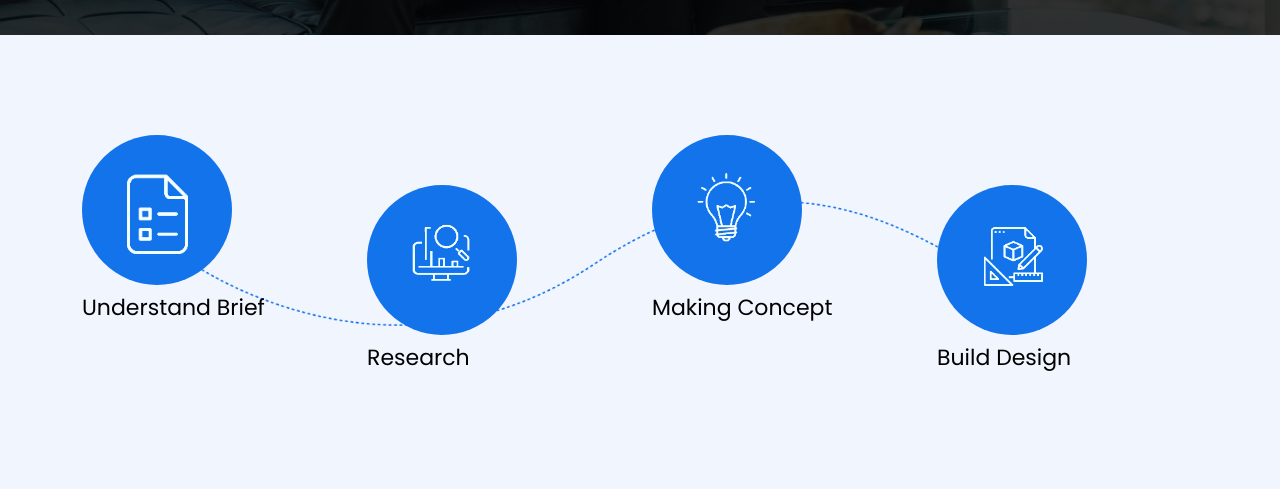
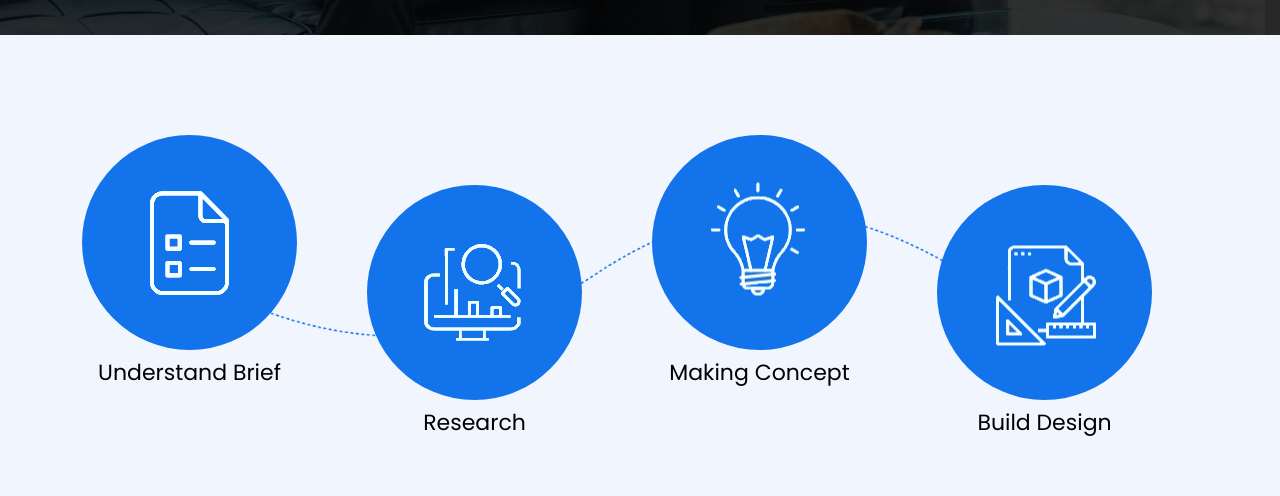
Before and after one commit to developerTajul/designOriel, a website with bundled scripts: page index.html in a window 1280 px wide. Shown: the part 2680-3176 px from the top of the page. Built offline with nearby package versions, Linux system fonts and the light colour scheme; files whose address does not match are found by name.

Commit message:
fatima's code has been changed by me

```diff
--- a/assets/scss/_feature.scss
+++ b/assets/scss/_feature.scss
@@ -1,12 +1,10 @@
 /* ----------------------------------
     Feature Section
  ------------------------------------ */
-
-
-.icon-section {
-	padding: 100px 0px;
-	position: relative;
-	background: #f1f5fe;
+  /**
+ .icon-section{
+	.icon-wrapper{
+		.icon-content{
 			.icon{
 				background: #1373eb;
 				width: 150px;
@@ -21,6 +19,34 @@
 				padding: 10px 0px;
 			}
 		}
+	}
+ }
+ **/
+
+.icon-section {
+	padding: 100px 0px;
+	position: relative;
+	background: #f1f5fe;
+	.icon{
+		background: #1373eb;
+		width: 215px;
+		height: 215px;
+		border-radius: 50%;
+		h3{
+			font-size: 22px;
+			font-weight: 400;
+			color: #000;
+			text-transform: capitalize;
+			padding: 10px 0px;
+			top: 100%;
+			position: absolute;
+			left: 0;
+			right: 0;
+		}
+	}
+
+}
+
 .border-bottom {
 	position: absolute;
 	right: 18%;
@@ -33,12 +59,16 @@
 .icon-content {
 	position: relative;
 	z-index: 9;
+	.icon{
+		position: relative;
 		img {
 				position: absolute;
-			width: 61px;
-			top: 38px;
-			left: 45px;
-			color: #fff;
+				top: 50%;
+				transform:translateY(-50%);
+				left: 0;
+				right: 0;
+				margin: 0 auto;
+		}
 	}
 
 
--- a/index.html
+++ b/index.html
@@ -408,41 +408,41 @@
                 <div class="row icon-row">
                     <div class="col-lg-3 col-md-3 col-item">
                         <div class="icon-wrapper">
-                            <div class="icon-content">
-                                <div class="icon">
+                            <div class="icon-content ">
+                                <div class="icon text-center">
                                     <a href="#"><img src="images/feature/01.png" alt=""></a>
+                                    <h3>understand brief</h3>
                                 </div>
-                                <h3>understand brief</h3>
                             </div>
                         </div>
                     </div>
                     <div class="col-lg-3 col-md-3 col-item">
                         <div class="icon-wrapper">
-                            <div class="icon-content">
+                            <div class="icon-content text-center">
                                 <div class="icon">
                                     <a href="#"><img src="images/feature/02.png" alt=""></a>
+                                    <h3>research</h3>
                                 </div>
-                                <h3>research</h3>
                             </div>
                         </div>
                     </div>
                     <div class="col-lg-3 col-md-3 col-item">
                         <div class="icon-wrapper">
-                            <div class="icon-content">
+                            <div class="icon-content text-center">
                                 <div class="icon">
                                     <a href="#"><img src="images/feature/03.png" alt=""></a>
+                                    <h3>making concept</h3>
                                 </div>
-                                <h3>making concept</h3>
                             </div>
                         </div>
                     </div>
                     <div class="col-lg-3 col-md-3 col-item">
                         <div class="icon-wrapper">
-                            <div class="icon-content">
+                            <div class="icon-content text-center">
                                 <div class="icon">
                                     <a href="#"><img src="images/feature/04.png" alt=""></a>
+                                    <h3>build design</h3>
                                 </div>
-                                <h3>build design</h3>
                             </div>
                         </div>
                     </div>
```
Also changed, not shown: css/style.css. Lines whose indentation alone changed are shown as unchanged.
